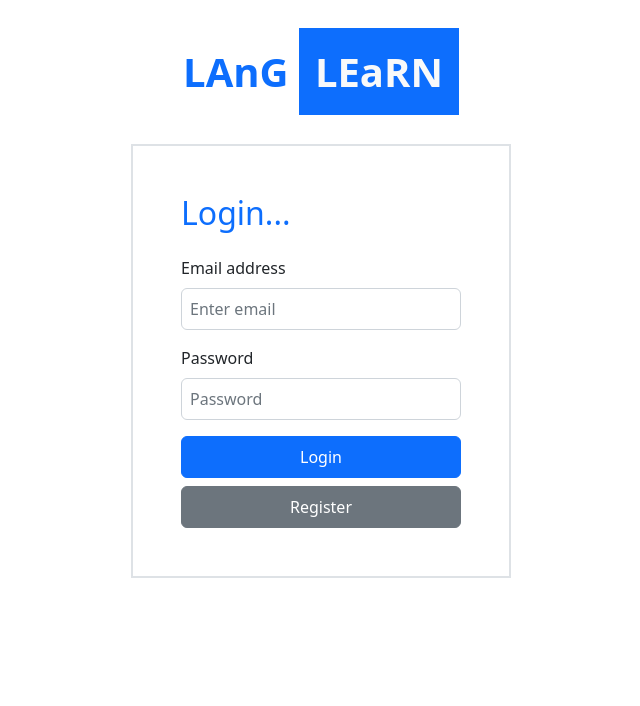
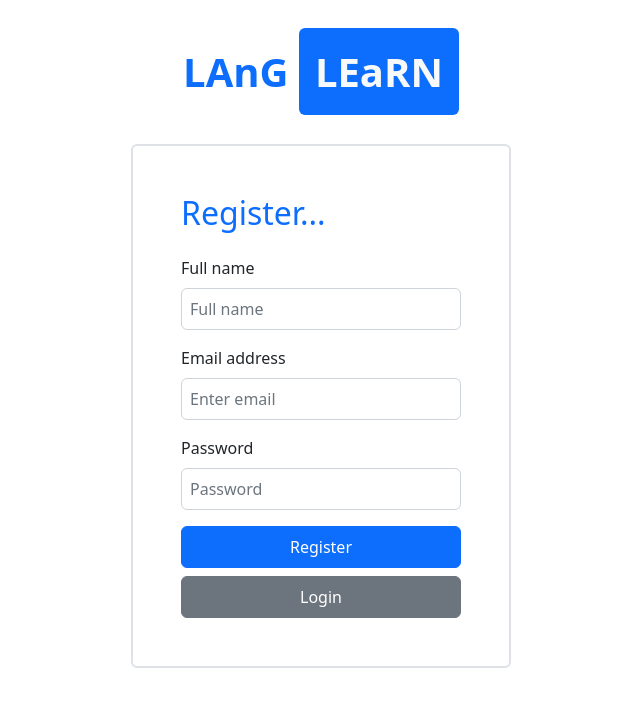
Before and after one commit to wahsandaruwan/lingobot_web_frontend, a React (Create React App) app: page / in a window 1280 px wide. Both pictures are taken after a click on the button "Register". Shown: the top 706 px of the page, without its empty margins (319-959 px from the left). Built offline with nearby package versions, Linux system fonts and the light colour scheme.

Commit message:
Register form and form toggling  added by customizing the login form

```diff
--- a/src/App.js
+++ b/src/App.js
@@ -2,7 +2,7 @@
 import { Container } from 'react-bootstrap'
 
 // Custom components & modules
-import LoginForm from './Components/Sections/LoginForm'
+import CustomForm from './Components/Sections/CustomForm'
 
 // Third-party styling
 import 'bootstrap/dist/css/bootstrap.min.css'
@@ -15,9 +15,9 @@ const App = () => {
         className="min-vh-100 d-flex  flex-column align-items-center"
       >
         <h1 className="text-primary fw-bold mt-5 mb-5">
-          LAnG <span className="text-light bg-primary p-3">LEaRN</span>
+          LAnG <span className="text-light bg-primary p-3 rounded">LEaRN</span>
         </h1>
-        <LoginForm />
+        <CustomForm />
       </Container>
     </>
   )
--- /dev/null
+++ b/src/Components/Sections/CustomForm.js
@@ -0,0 +1,72 @@
+// Inbuilt components & modules
+import { useState } from 'react'
+
+// Third-party components & modules
+import { Col, Container, Row, Form, Button } from 'react-bootstrap'
+
+const CustomForm = () => {
+  // Form state
+  const [formType, setFormType] = useState(true)
+
+  return (
+    <>
+      <Container>
+        <Row>
+          <Col
+            lg={4}
+            md={8}
+            sm={12}
+            className="border border-2 p-5 m-auto rounded"
+          >
+            <h1 className="text-primary fs-2 mb-4">
+              {formType ? 'Login...' : 'Register...'}
+            </h1>
+            <Form>
+              {!formType ? (
+                <Form.Group className="mb-3" controlId="formBasicEmail">
+                  <Form.Label>Full name</Form.Label>
+                  <Form.Control
+                    className="p-2"
+                    type="text"
+                    placeholder="Full name"
+                  />
+                </Form.Group>
+              ) : (
+                ''
+              )}
+              <Form.Group className="mb-3" controlId="formBasicEmail">
+                <Form.Label>Email address</Form.Label>
+                <Form.Control
+                  className="p-2"
+                  type="email"
+                  placeholder="Enter email"
+                />
+              </Form.Group>
+              <Form.Group className="mb-3" controlId="formBasicPassword">
+                <Form.Label>Password</Form.Label>
+                <Form.Control
+                  className="p-2"
+                  type="password"
+                  placeholder="Password"
+                />
+              </Form.Group>
+              <div className="d-grid gap-2">
+                <Button variant="primary p-2">
+                  {formType ? 'Login' : 'Register'}
+                </Button>
+                <Button
+                  variant="secondary p-2"
+                  onClick={() => setFormType(!formType)}
+                >
+                  {!formType ? 'Login' : 'Register'}
+                </Button>
+              </div>
+            </Form>
+          </Col>
+        </Row>
+      </Container>
+    </>
+  )
+}
+
+export default CustomForm
--- a/src/Components/Sections/LoginForm.js
+++ /dev/null
@@ -1,45 +0,0 @@
-// Third-party components & modules
-import { Col, Container, Row, Form, Button } from 'react-bootstrap'
-
-const LoginForm = () => {
-  return (
-    <>
-      <Container>
-        <Row>
-          <Col
-            lg={4}
-            md={8}
-            sm={12}
-            className="border border-2 p-5 m-auto rounded-lg"
-          >
-            <h1 className="text-primary fs-2 mb-4">Login...</h1>
-            <Form>
-              <Form.Group className="mb-3" controlId="formBasicEmail">
-                <Form.Label>Email address</Form.Label>
-                <Form.Control
-                  className="p-2"
-                  type="email"
-                  placeholder="Enter email"
-                />
-              </Form.Group>
-              <Form.Group className="mb-3" controlId="formBasicPassword">
-                <Form.Label>Password</Form.Label>
-                <Form.Control
-                  className="p-2"
-                  type="password"
-                  placeholder="Password"
-                />
-              </Form.Group>
-              <div className="d-grid gap-2">
-                <Button variant="primary p-2">Login</Button>
-                <Button variant="secondary p-2">Register</Button>
-              </div>
-            </Form>
-          </Col>
-        </Row>
-      </Container>
-    </>
-  )
-}
-
-export default LoginForm
```
